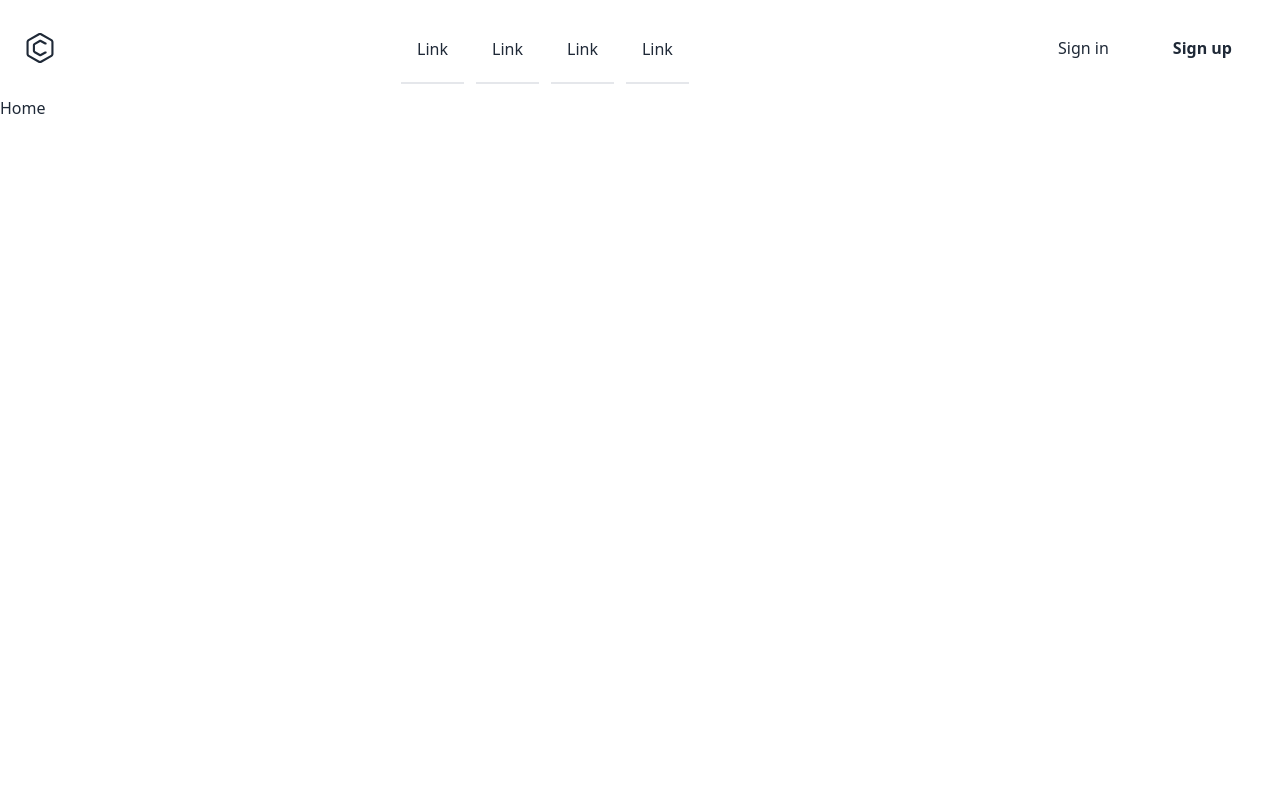
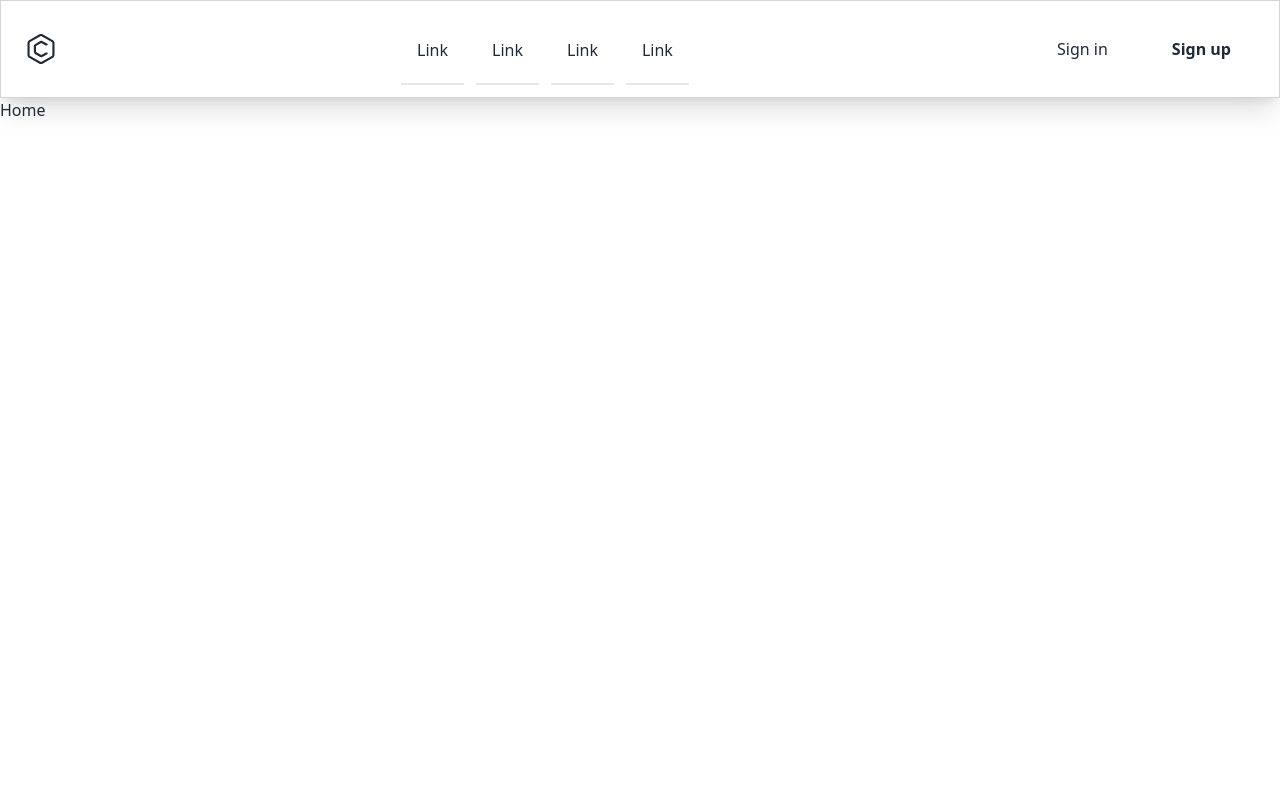
Before and after one commit to MukterHossain/green-fashion, a React (Vite) app: page / in a window 1280 px wide. Shown: the top 800 px of the page. Built offline with nearby package versions, Linux system fonts and the light colour scheme.

Commit message:
added css in navbar

```diff
--- a/src/Layout/MainLayout.jsx
+++ b/src/Layout/MainLayout.jsx
@@ -8,7 +8,7 @@ const MainLayout = () => {
       <div>
         <Navbar></Navbar>
       </div>
-      <div className="min-h-screen">
+      <div className="min-h-screen ">
         <Outlet></Outlet>
       </div>
       <Footer></Footer>
--- a/src/Share/Navbar.jsx
+++ b/src/Share/Navbar.jsx
@@ -3,7 +3,7 @@
 const Navbar = () => {
   return (
     <div>
-      <header className="p-4 dark:bg-gray-100 dark:text-gray-800">
+      <header className="p-4 dark:bg-gray-100 dark:text-gray-800 shadow-xl border border-gray-300">
         <div className="container flex justify-between h-16 mx-auto">
           <a
             rel="noopener noreferrer"
```
